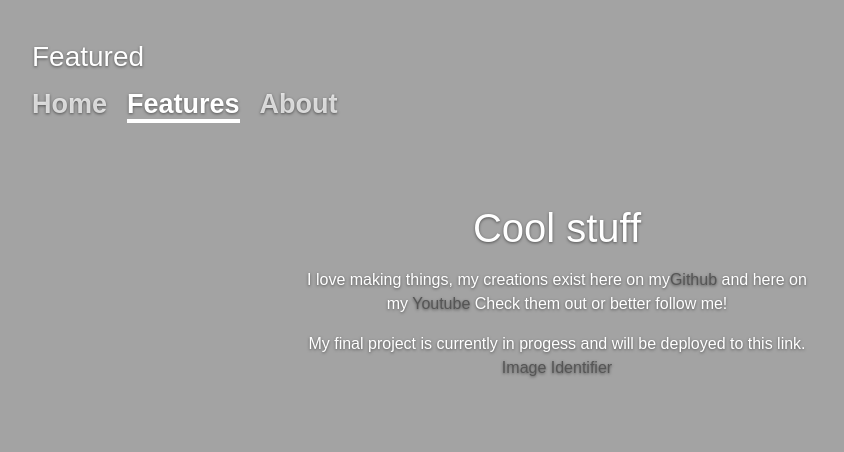
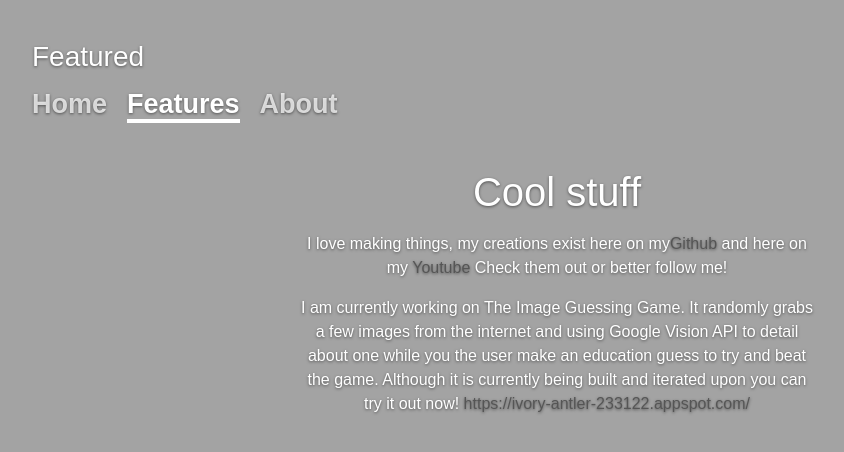
Before and after one commit to MattKNewell/Portfolio, a website: page public/views/featured.html in a window 1280 px wide. Shown: the top 452 px of the page, without its empty margins (83-927 px from the left). Drawn offline with nearby package versions, Linux system fonts and the light colour scheme; files that its build step writes are made by us from their sources.

Commit message:
update featured page to show new link to final project

```diff
--- a/public/views/featured.html
+++ b/public/views/featured.html
@@ -55,7 +55,7 @@
 
             I love making things, my creations exist here on my<a  href="https://github.com/MattKNewell">Github</a> and here on my <a  href="https://www.youtube.com/channel/UC1GhIZ_Luo8vLebXXhFStkA">Youtube</a> Check them out or better follow me!
             </p>
-	    <p> My final project is currently in progess and will be deployed to this link. <a href="https://final-hotdogs.appspot.com/">Image Identifier</a> </p>
+	    <p> I am currently working on The Image Guessing Game. It randomly grabs a few images from the internet and using Google Vision API to detail about one while you the user make an education guess to try and beat the game. Although it is currently being built and iterated upon you can try it out now! <a href="https://ivory-antler-233122.appspot.com/">https://ivory-antler-233122.appspot.com/</a> </p>
 		</div>
 		<div class="col">
 		</div>
```
